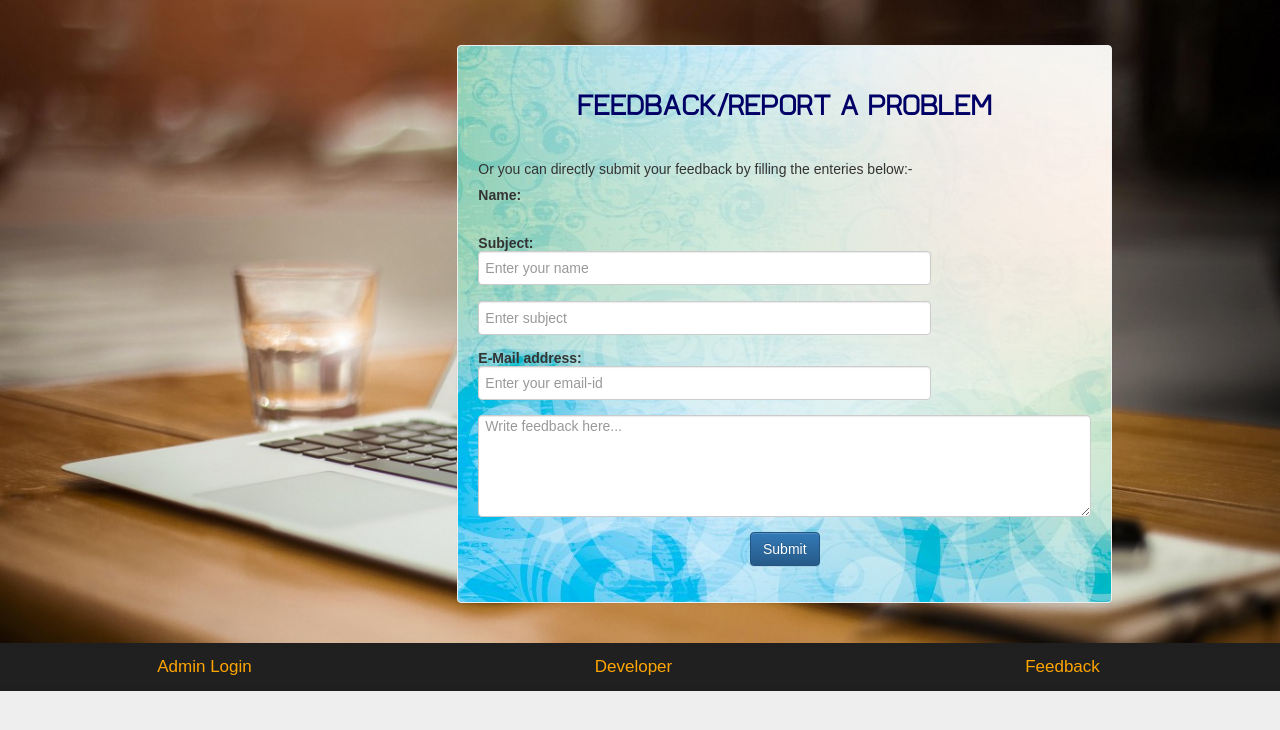
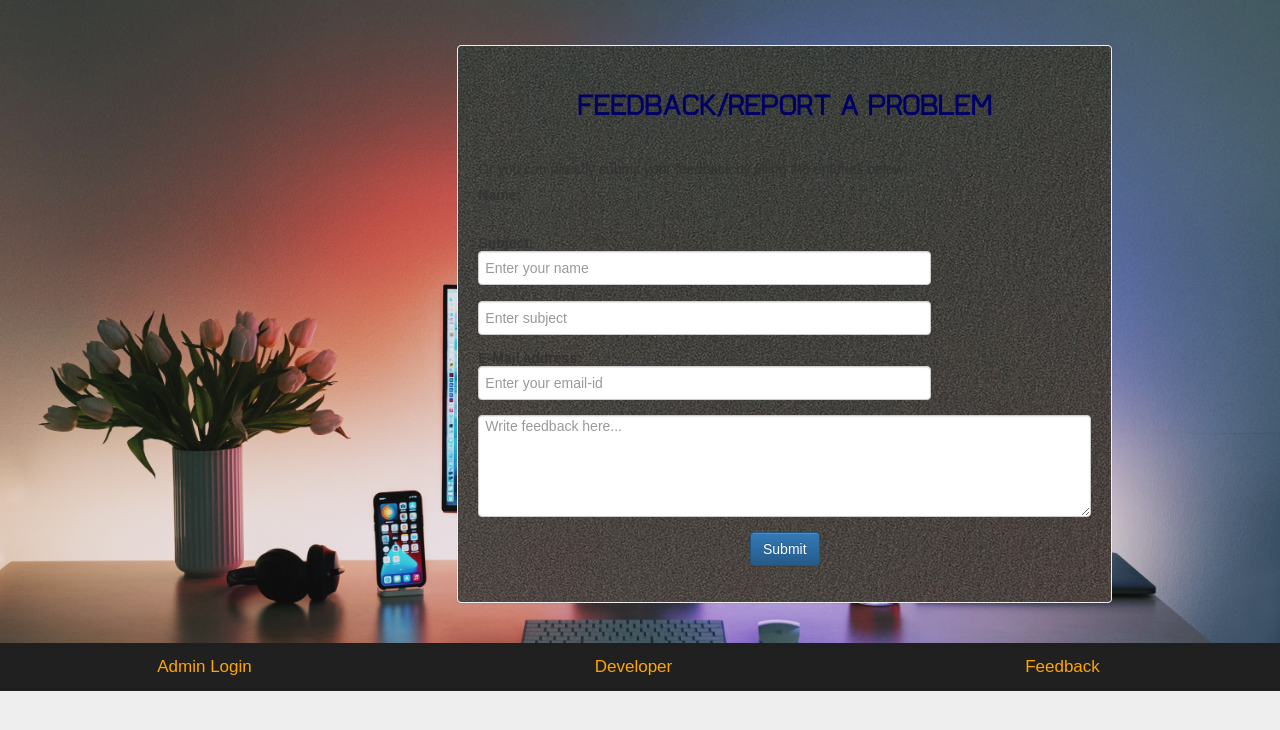
Before and after one commit to JahirMullick/Online-Examination-System, a PHP site: page /feedback.php in a window 1280 px wide. Shown: the part 70-800 px from the top of the page. Run offline with PHP 8.4, Linux system fonts and the light colour scheme.

Commit message:
add extra image

```diff
--- a/css/main.css
+++ b/css/main.css
@@ -12,7 +12,7 @@ body {
 }
 
 .bg1 {
-    background: url(../image/bg.jpg);
+    background: url(../image/bg2.jpg);
     min-height: 637px;
     background-size: cover;
 }
--- a/feedback.php
+++ b/feedback.php
@@ -102,7 +102,7 @@ echo '<a href="logout.php?q=feedback.php" class="pull-right sub1 btn title3"><sp
     <div class="bg1">
         <div class="row">
             <div class="col-md-3"></div>
-            <div class="col-md-6 panel" style="background-image:url(image/bg1.jpg); min-height:430px;">
+            <div class="col-md-6 panel" style="background-image:url(image/bg2.jpg); min-height:430px;">
                 <h2 align="center" style="font-family:'typo'; color:#000066">FEEDBACK/REPORT A PROBLEM</h2>
                 <div style="font-size:14px">
                     <?php if(@$_GET['q'])echo '<span style="font-size:18px;"><span class="glyphicon glyphicon-ok" aria-hidden="true"></span>&nbsp;'.@$_GET['q'].'</span>';
```
Also changed, not shown: image/CAM00121.jpg (deleted), image/bg2.jpg (added), image/laptop.jpg (added), image/laptop1.jpg (added).
